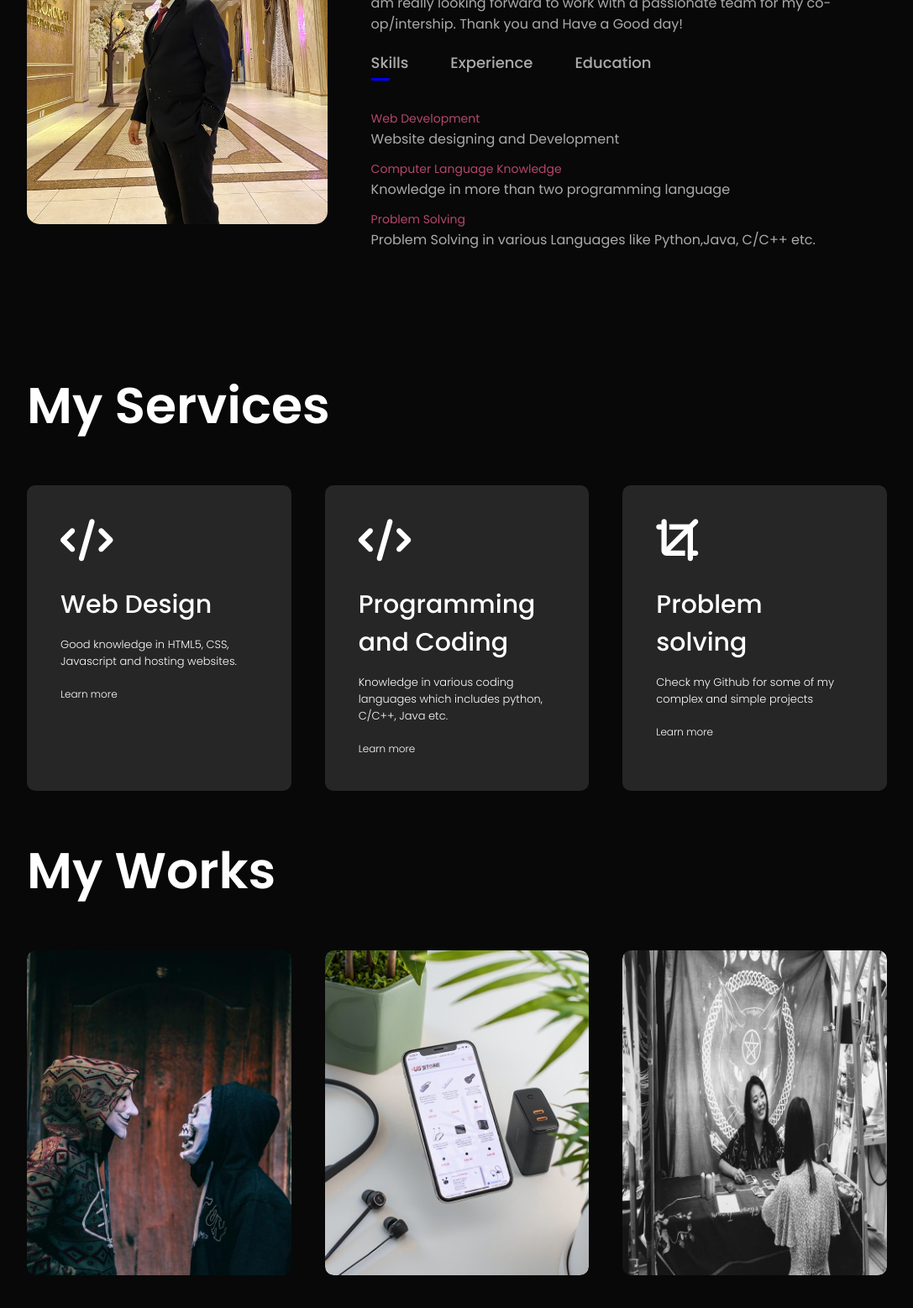
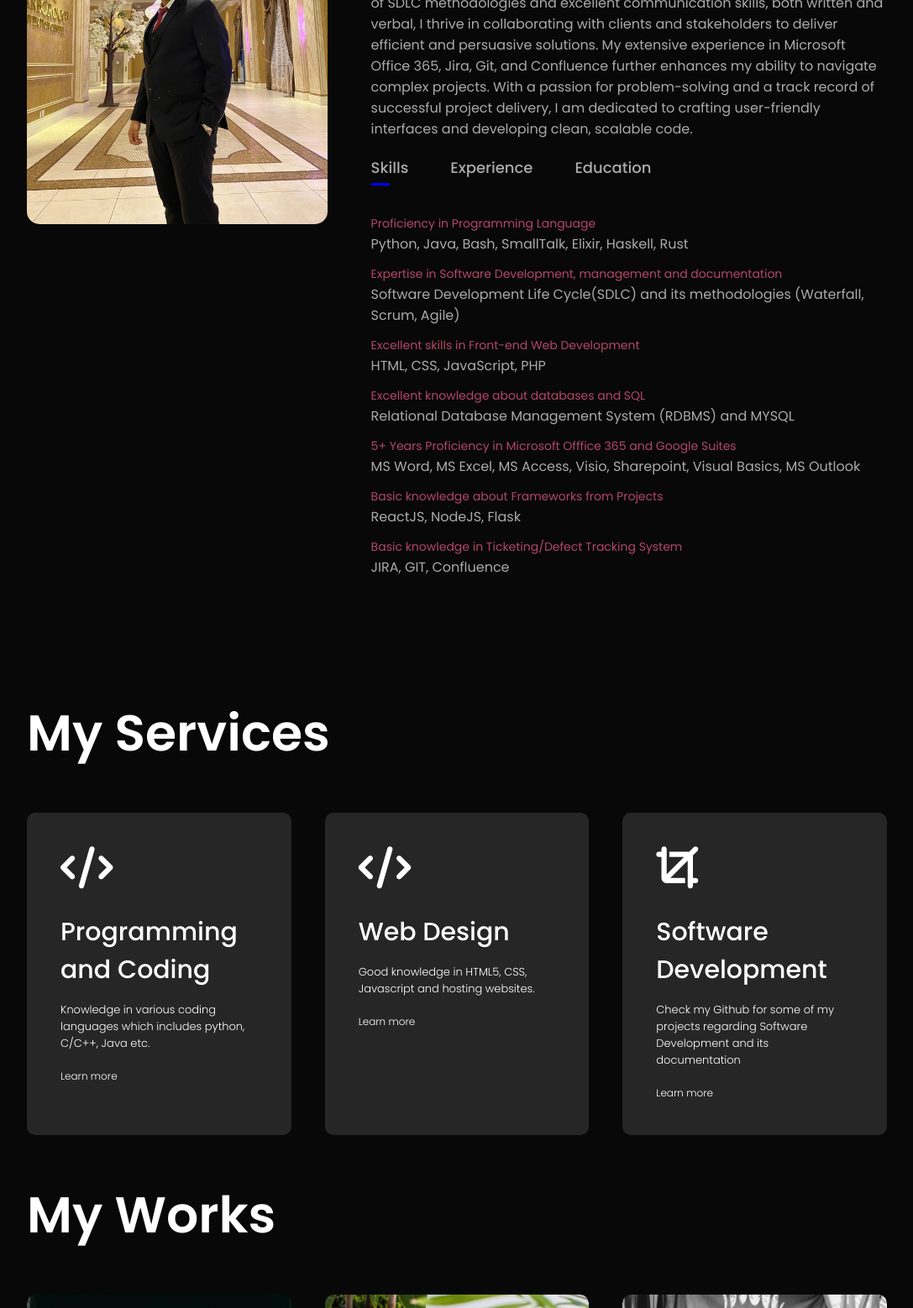
Before and after one commit to fardinGG/fardinGG.github.io, a plain HTML site: page index.html in a window 1280 px wide. Shown: the part 1089-2647 px from the top of the page at 84% size, without its empty margins (96-1183 px from the left). Drawn offline with nearby package versions, Linux system fonts and the light colour scheme.

Commit message:
Update index.html
Updated some information as needed for the resume

```diff
--- a/index.html
+++ b/index.html
@@ -39,7 +39,7 @@
                 </div>
                 <div class="about-col-2">
                     <h1 class="sub-title">About Me</h1>
-                    <p>Hi, I am Mohammad Fardin Rahman and I am a Computer Science co-op student studying at Toronto Metropolitan University. I am a tech enthusiast who loves to code and solve complex problems. I hold knowledge of a few languages like Python, Java, C/C++, Bash, HTML5, Javascript, CSS and so on. I am really looking forward to work with a passionate team for my co-op/intership. Thank you and Have a Good day!</p>
+                    <p>Hi, I am Fardin. As a versatile and  skilled Computer Science student at Toronto Metropolitan University, I bring a wealth of expertise in Python, Bash, and Java programming languages, along with proficiency in front-end development using HTML, CSS, and JavaScript. With a strong understanding of SDLC methodologies and excellent communication skills, both written and verbal, I thrive in collaborating with clients and stakeholders to deliver efficient and persuasive solutions. My extensive experience in Microsoft Office 365, Jira, Git, and Confluence further enhances my ability to navigate complex projects. With a passion for problem-solving and a track record of successful project delivery, I am dedicated to crafting user-friendly interfaces and developing clean, scalable code.</p>
 
                     <div class="tab-titles">
                         <p class="tab-links active-link" onclick="opentab('skills')">Skills</p>
@@ -48,19 +48,22 @@
                     </div>
                     <div id="skills" class="tab-contents active-tab">
                         <ul>
-                            <li><span>Web Development</span><br>Website designing and Development</li>
-                            <li><span>Computer Language Knowledge</span><br>Knowledge in more than two programming language</li>
-                            <li><span>Problem Solving</span><br>Problem Solving in various Languages like Python,Java, C/C++ etc.</li>
+                            <li><span>Proficiency in Programming Language</span><br>Python, Java, Bash, SmallTalk, Elixir, Haskell, Rust</li>
+                             <li><span>Expertise in Software Development, management and documentation</span><br>Software Development Life Cycle(SDLC) and its methodologies (Waterfall, Scrum, Agile)</li>
+                            <li><span>Excellent skills in Front-end Web Development</span><br>HTML, CSS, JavaScript, PHP</li>
+                            <li><span>Excellent knowledge about databases and SQL</span><br>Relational Database Management System (RDBMS) and MYSQL</li>
+                            <li><span>5+ Years Proficiency in Microsoft Offfice 365 and Google Suites</span><br>MS Word, MS Excel, MS Access, Visio, Sharepoint, Visual Basics, MS Outlook </li>
+                            <li><span>Basic knowledge about Frameworks from Projects</span><br>ReactJS, NodeJS, Flask</li>
+                            <li><span>Basic knowledge in Ticketing/Defect Tracking System</span><br>JIRA, GIT, Confluence</li>
 
                         </ul>
                     </div>
 
                     <div id="experience" class="tab-contents">
                         <ul>
-                            <li><span>12/2022-Present</span><br>Campus Ambassador for HelloFresh</li>
-                            <li><span>09/2022-Present</span><br>Sales Associate at Winners International L.P.</li>
-                            <li><span>06/2022-08/2022</span><br>Guest Service Agent at Toronto Metropolitan University Housing</li>
-
+                            <li><span>05/2023-Present, 06/2022-08/2022</span><br>Guest Service Agent at Toronto Metropolitan University Housing</li>
+                            <li><span>12/2022-04/2022</span><br>Campus Ambassador for HelloFresh</li>
+                            <li><span>09/2022-05/2023</span><br>Sales Associate at Winners International L.P.</li>
                         </ul>
                     </div>
                     <div id="education" class="tab-contents">
@@ -78,22 +81,25 @@
         <div class="container">
             <h1 class="sub-title">My Services</h1>
             <div class="services-list">
+
+                <div>
+                    <i class="fa-solid fa-code"></i>
+                    <h2>Programming and Coding</h2>
+                    <p>Knowledge in various coding languages which includes python, C/C++, Java etc.</p>
+                    <a href="https://github.com/fardinGG?tab=repositories">Learn more</a>
+                </div>
+
                 <div>
                     <i class="fa-solid fa-code"></i>
                     <h2>Web Design</h2>
                     <p>Good knowledge in HTML5, CSS, Javascript and hosting websites.</p>
                     <a href="https://github.com/fardinGG?tab=repositories">Learn more</a>
                 </div>
-                <div>
-                    <i class="fa-solid fa-code"></i>
-                    <h2>Programming and Coding</h2>
-                    <p>Knowledge in various coding languages which includes python, C/C++, Java etc.</p>
-                    <a href="https://github.com/fardinGG?tab=repositories">Learn more</a>
-                </div>
+
                 <div>
                     <i class="fa-solid fa-crop"></i>
-                    <h2>Problem solving</h2>
-                    <p>Check my Github for some of my complex and simple projects</p>
+                    <h2>Software Development</h2>
+                    <p>Check my Github for some of my projects regarding Software Development and its documentation</p>
                     <a href="https://github.com/fardinGG?tab=repositories">Learn more</a>
                 </div>
 
@@ -125,9 +131,10 @@
                 <div class="work">
                     <img src="images/mind2.jpg" alt="">
                     <div class="layer">
-                        <h3>Numerical MindReader Game Program</h3>
-                        <p>This Program asks the user to guess a number in their mind and through some random questions, the system tries to get into the user's head.</p>
-                        <a href="https://github.com/fardinGG/Numerical-MindReader-Game"><i class="fa-solid fa-arrow-up-right-from-square"></i></a>
+                        <h3>Housing Data Cleaning and Analysis using SQL</h3>
+                        <p>This program cleans data using SQL queries to remove inconsistencies and inaccuracies. Also it standardizes data formats, populates missing data, break out data into individual columns, removes duplicate, deleted unused columns etc
+</p>
+                        <a href="https://github.com/fardinGG/"><i class="fa-solid fa-arrow-up-right-from-square"></i></a>
                     </div>
                 </div>
             </div>
@@ -142,7 +149,7 @@
             <div class="row">
                 <div class="contact-left">
                     <h1 class="sub-title">Contact Me</h1>
-                    <p><a href="mailto:fardin.rahman@ryerson.ca"><i class="fa-sharp fa-solid fa-paper-plane"></i>fardin.rahman@ryerson.ca</a></p>
+                    <p><a href="mailto:fardin.rahman@torontomu.ca"><i class="fa-sharp fa-solid fa-paper-plane"></i>fardin.rahman@torontomu.ca</a></p>
                     <p><i class="fa-solid fa-phone"></i>437-XXX-XXXX</p>
                     <div class="social-icons">
                         <a href="https://www.linkedin.com/in/mfardinrahman/" target="_blank"><i class="fa-brands fa-linkedin"></i></a>
@@ -156,7 +163,7 @@
                     <form name="submit-to-google-sheet">
                         <input type="text" name="Name" placeholder="Your Name" required>
                         <input type="email" name="Email" placeholder="Your email" required>
-                        <textarea name="Message" rows="6" placeholder="Your Message"></textarea>
+                        <textarea name="Message" rows="6" placeholder="Your Message" required></textarea>
                         <button type="submit" class="btn btn2">Submit</button>
                     </form>
                     <span id="msg"></span>
```
